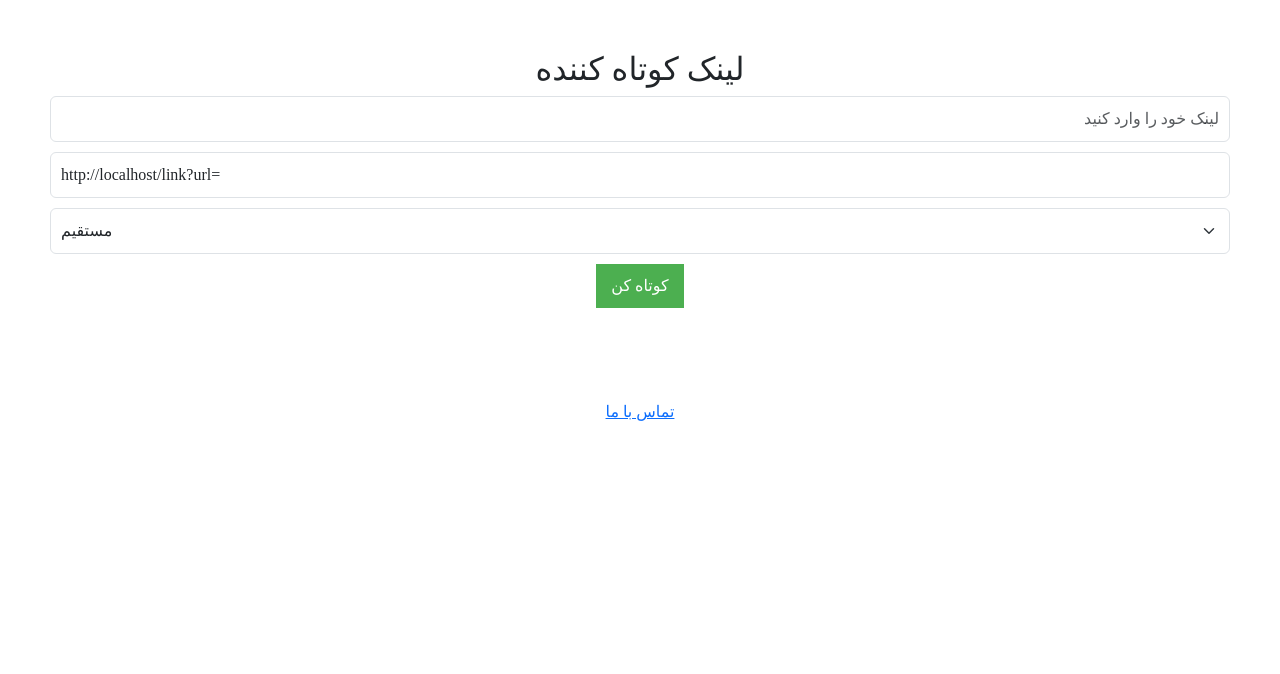
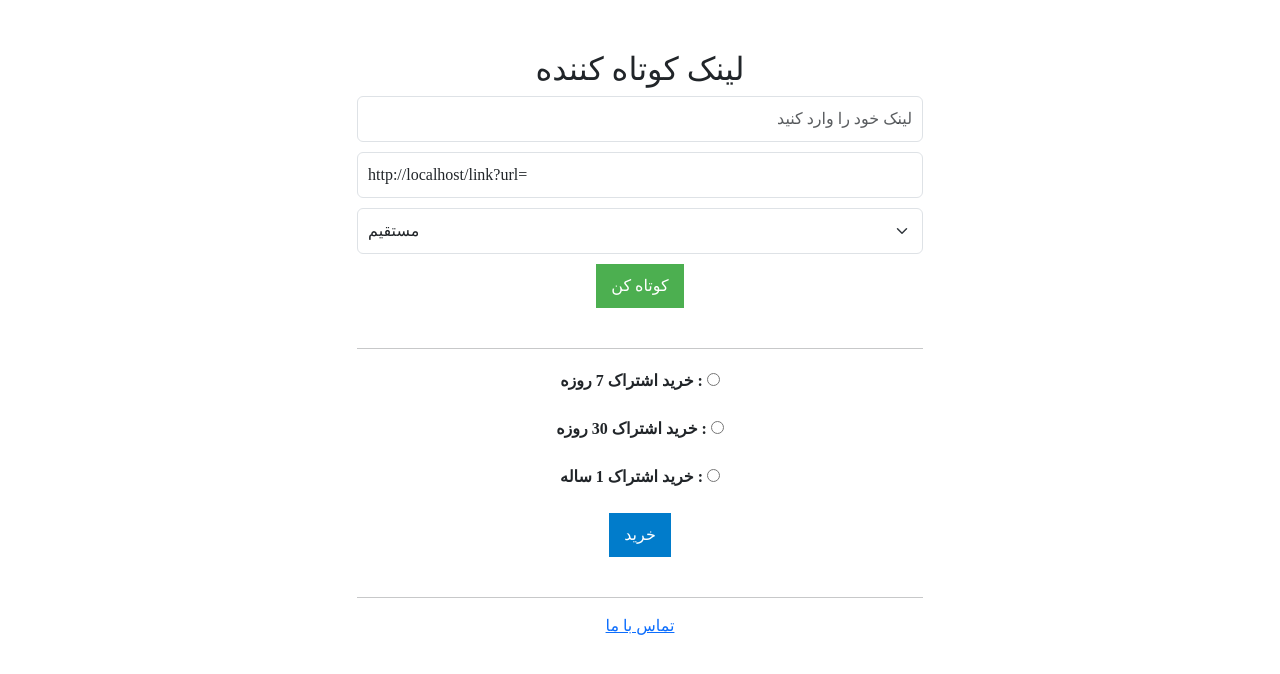
Before and after one commit to Mohammadi2005/link-shortener, a PHP site: page /link/ in a window 1280 px wide. Shown: the top 674 px of the page. Run offline with PHP 8.4, Linux system fonts and the light colour scheme.

Commit message:
payment getway front

```diff
--- a/index.php
+++ b/index.php
@@ -74,6 +74,14 @@ if (isset($_POST['shortener'])) {
             cursor: pointer;
         }
 
+        #shorten-button-shop {
+            background-color: #017ccb;
+            color: white;
+            padding: 10px 15px;
+            border: none;
+            cursor: pointer;
+        }
+
         #shorten-result {
             margin-top: 20px;
             font-weight: bold;
@@ -81,6 +89,7 @@ if (isset($_POST['shortener'])) {
     </style>
 </head>
 <body>
+    <div class="container w-50">
         <?php if(!$isCreatedLink){?>
             <h2>لینک کوتاه کننده</h2>
 
@@ -99,15 +108,31 @@ if (isset($_POST['shortener'])) {
                 <img src="https://biz-cdn.varzesh3.com/banners/2025/08/30/C/old3qoas.gif">
             </div>
         <?php } ?>
-
-<div id="shorten-result"></div>
-
+        <br>
+        <hr>
+        <div id="shorten-result">
+            <form id="shorten" method="post">
+                <label for="vip7">خرید اشتراک 7 روزه :</label>
+                <input type="radio" id="vip7" name="vip" value="7">
                 <br>
                 <br>
+                <label for="vip30">خرید اشتراک 30 روزه :</label>
+                <input type="radio" id="vip30" name="vip" value="30">
                 <br>
+                <br>
+                <label for="vip1">خرید اشتراک 1 ساله :</label>
+                <input type="radio" id="vip1" name="vip" value="365">
+                <br><br>
+                <button type="submit" name="payment" id="shorten-button-shop">خرید</button>
+            </form>
+        </div>
+        <br>
+        <hr>
+<!--        <br>-->
         <footer>
             <a href="contact.php">تماس با ما</a>
         </footer>
+    </div>
 </body>
 
 
```
Lines whose indentation alone changed are shown as unchanged.
